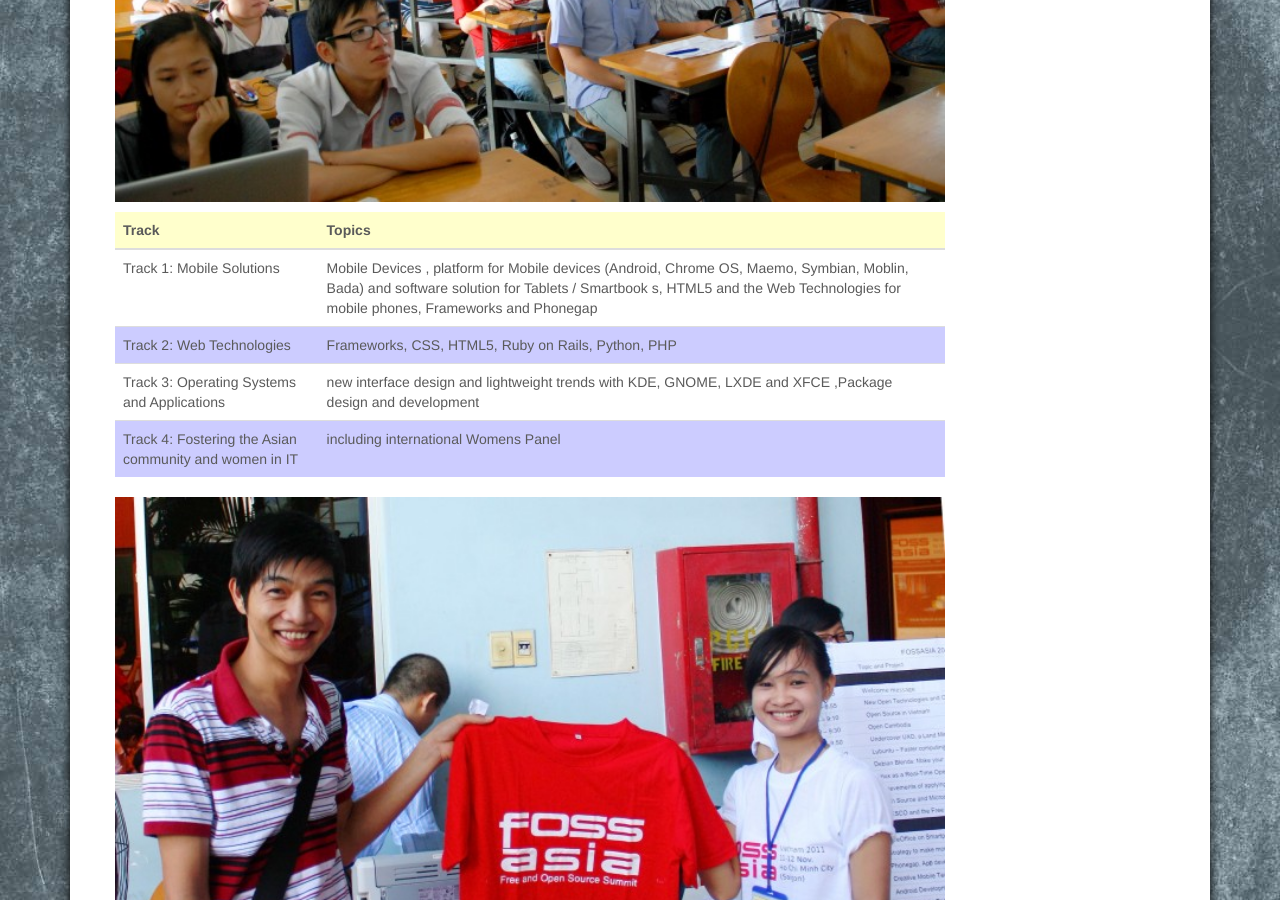
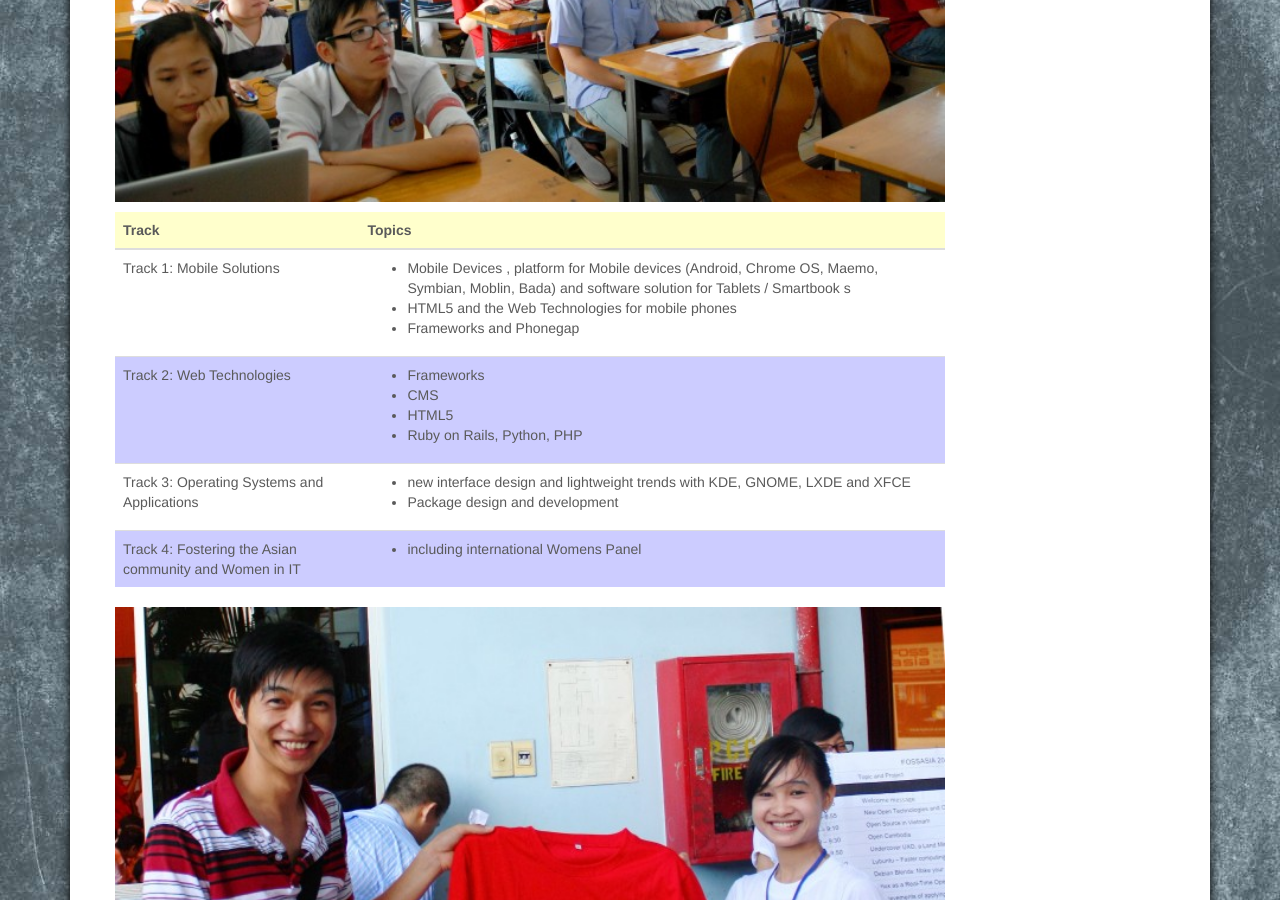
Before and after one commit to fossasia/2011.fossasia.org, a Jekyll site: the page built from _posts/2011-11-13-Schedule.markdown, in a window 1280 px wide and 900 px high, scrolled down 1868 px. Built offline with Jekyll 4.4.1, drawn with Linux system fonts in a browser that asks for light colours; nearby versions of some CDN libraries; comment, search, counter and statistics services are not loaded.

Commit message:
Create Rich table

```diff
--- a/_posts/2011-11-13-Schedule.markdown
+++ b/_posts/2011-11-13-Schedule.markdown
@@ -43,12 +43,54 @@ While   most Open Source and Free Software projects are based in Western   count
 
 ![Open Source Conference in Asia, FOSSASIA Workshop]({{ site.baseurl }}/img/blog/Schedule2.JPG)
 
-| Track           										   | Topics
-| ---------------------------------------------------------|------------------------------------------------------------------------------------------------------------------------------------------------------------------------------------------------------------------------------|
-| Track 1: Mobile Solutions  							   |Mobile Devices , platform for Mobile devices (Android, Chrome OS, Maemo, Symbian, Moblin, Bada) and software solution for Tablets / Smartbook s,  HTML5 and the Web Technologies for mobile phones, Frameworks and Phonegap   |
-| Track 2: Web Technologies  							   |Frameworks, CSS, HTML5, Ruby on Rails, Python, PHP 																																									          |
-| Track 3: Operating Systems and Applications              | new interface design and lightweight trends with KDE, GNOME, LXDE and XFCE ,Package design and development																												      |
-| Track 4: Fostering the Asian community and women in IT   | including international Womens Panel																																														  |
+<table class="table">
+	<thead>
+		<tr>
+			<th><strong>Track</strong></th>
+			<th><strong>Topics</strong></th>
+		</tr>
+	</thead>
+	<tbody>
+		<tr>
+			<td>Track 1: Mobile Solutions</td>
+			<td>
+				<ul>
+					<li>Mobile   Devices , platform for Mobile devices (Android, Chrome OS, Maemo,   Symbian, Moblin, Bada) and software solution for Tablets / Smartbook s</li>
+					<li>HTML5 and the Web Technologies for mobile phones</li>
+					<li>Frameworks and Phonegap</li>
+				</ul>
+			</td>
+		</tr>
+		<tr>
+			<td>Track 2: Web Technologies</td>
+			<td>
+				<ul>
+					<li>Frameworks</li>
+					<li>CMS</li>
+					<li>HTML5</li>
+					<li>Ruby on Rails, Python, PHP&nbsp;</li>
+				</ul>
+			</td>
+		</tr>
+		<tr>
+			<td>Track 3:&nbsp;Operating Systems and Applications<br></td>
+			<td>
+				<ul>
+					<li>new interface design and lightweight trends with KDE, GNOME, LXDE and XFCE</li>
+					<li>Package design and development</li>
+				</ul>
+			</td>
+		</tr>
+		<tr>
+			<td>Track 4:&nbsp;Fostering the Asian community and Women in IT<br></td>
+			<td>
+				<ul>
+					<li>including international Womens Panel</li>
+				</ul>
+			</td>
+		</tr>
+	</tbody>
+</table>
 
 ![Open Source Conference in Asia, FOSSASIA Workshop]({{ site.baseurl }}/img/blog/Schedule3.JPG)
 
```
